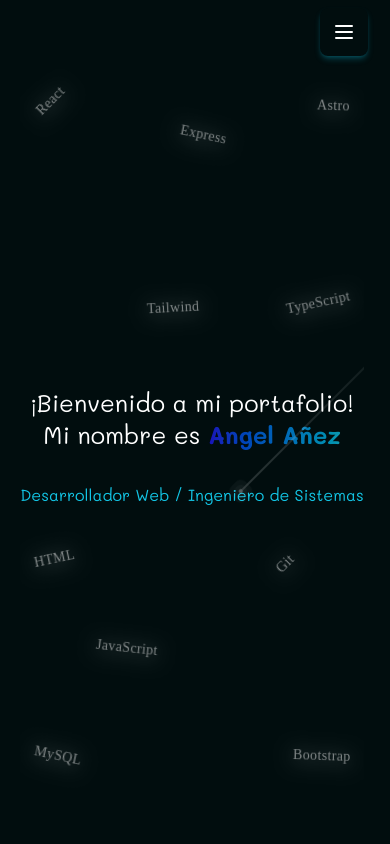
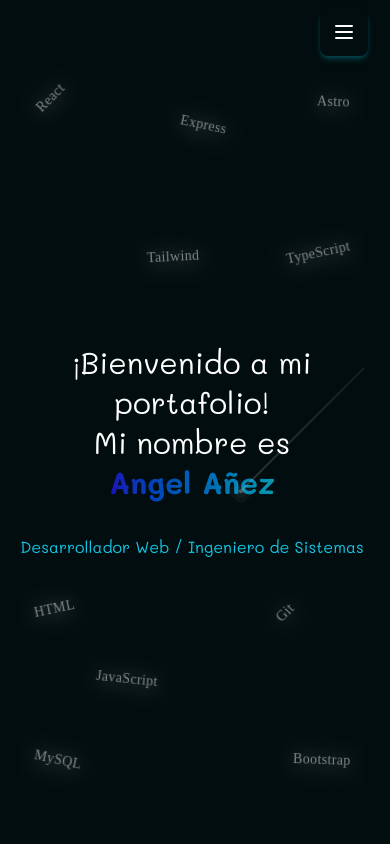
Before and after one commit to AngelAnez/my-portfolio, an Astro site: page / in a window 390 px wide. Shown: the top 844 px of the page. Built offline with nearby package versions, Linux system fonts and the light colour scheme; Astro itself is replaced by a stand-in of ours; a web font is replaced by a local one.

Commit message:
style: add whitespace-nowrap to title

```diff
--- a/src/components/home/Hero.astro
+++ b/src/components/home/Hero.astro
@@ -39,11 +39,11 @@
     class="flex flex-col gap-4 md:gap-8 items-center w-full my-8 md:my-4"
   >
     <h1
-      class="text-2xl sm:text-4xl md:text-5xl mb-4 text-center md:leading-16 max-w-[30ch] whitespace-pre-line"
+      class="text-3xl sm:text-4xl md:text-5xl mb-4 leading-10 sm:leading-12 md:leading-16 text-center md:leading-16 max-w-[30ch] whitespace-pre-line"
     >
       {`¡Bienvenido a mi portafolio!
       Mi nombre es`} <strong
-        class="text-transparent bg-gradient-to-r from-accent to-primary-75 bg-clip-text"
+        class="text-transparent bg-gradient-to-r from-accent to-primary-75 bg-clip-text whitespace-nowrap"
         >Angel Añez</strong
       >
     </h1>
```
